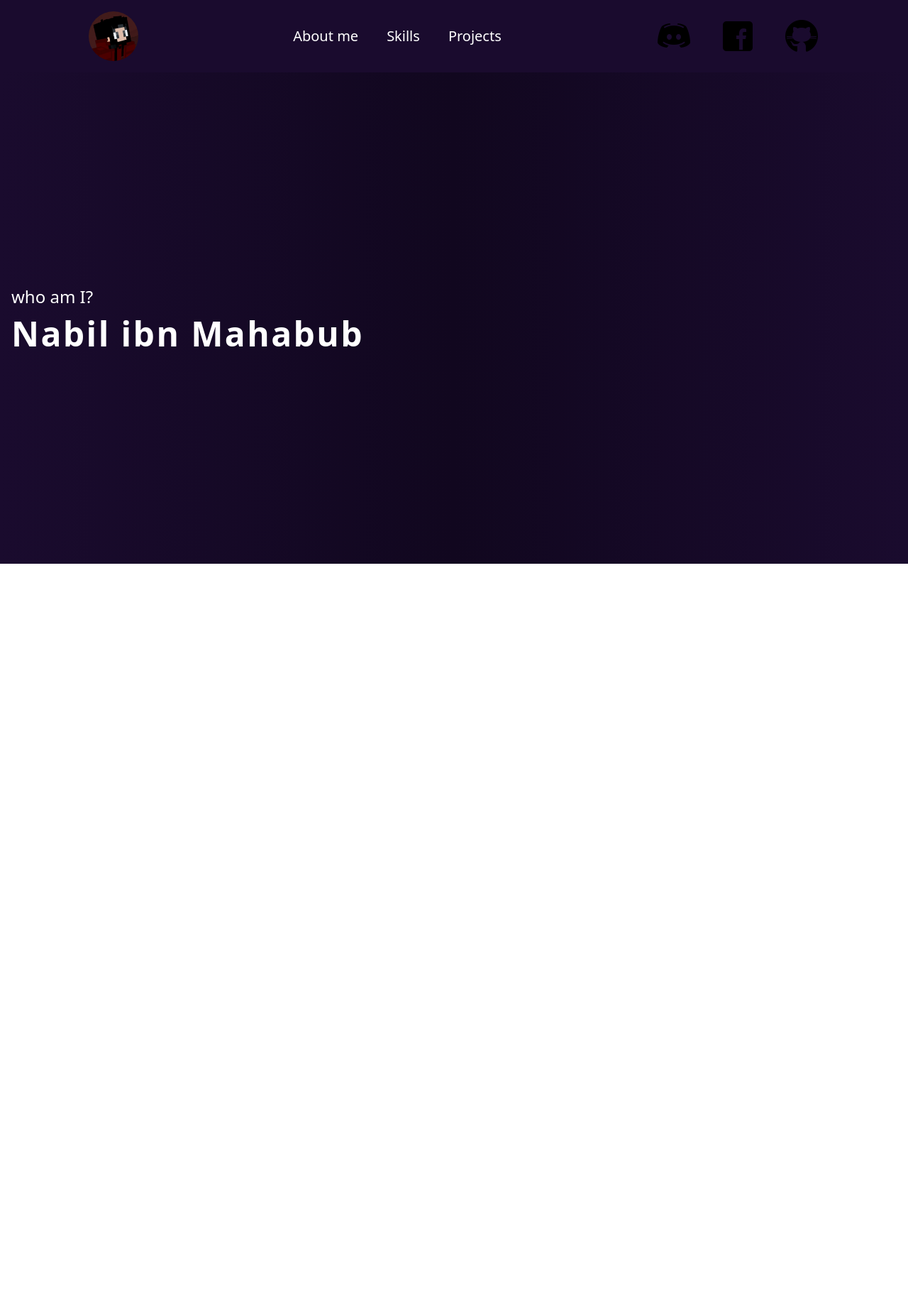
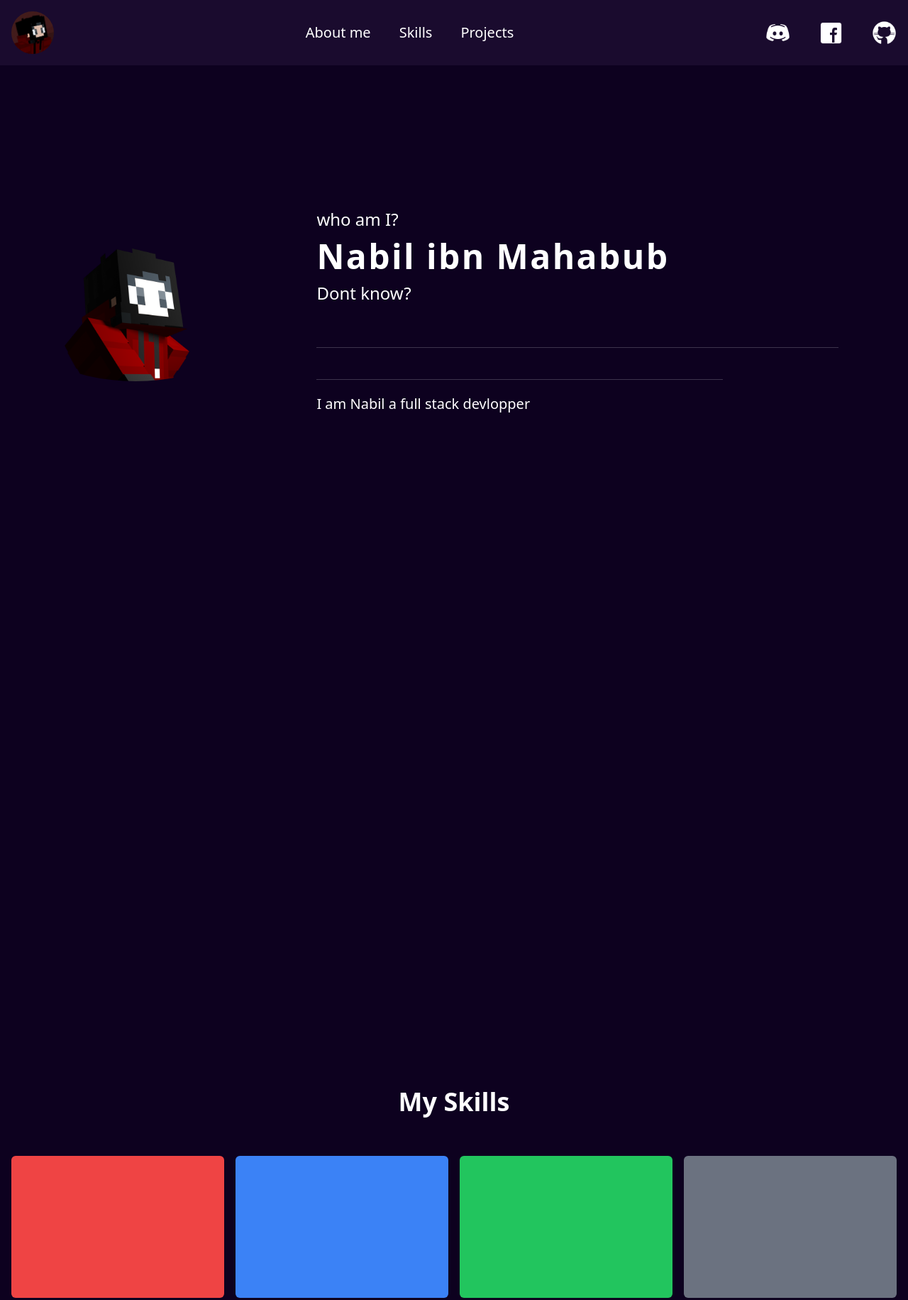
Before and after one commit to NabilibnMahabub/project-1, a website: page index.html in a window 1280 px wide. Shown: the top 1831 px of the page at 71% size. Before the commit the page ends 800 px from the top, so only its background shows below. Drawn offline with Linux system fonts and the light colour scheme.

Commit message:
new file:   assets/Unreal_Nabil_Image.png 	modified:   index.html 	modified:   src/output.css

```diff
--- a/index.html
+++ b/index.html
@@ -1,5 +1,6 @@
 <!DOCTYPE html>
 <html lang="en">
+
 <head>
   <meta charset="UTF-8" />
   <meta name="viewport" content="width=device-width, initial-scale=1.0" />
@@ -10,17 +11,11 @@
 
 <body>
   <div id="root">
-      <div class="bg-gradient-to-r from-[#1A0B2E] via-[#11071F] to-[#1A0B2E]">
+    <div class="bg-[#0d011f]">
       <div class="bg-[#1a0b2e] py-4 px-4 text-white">
-          <div
-            class="max-w-[1366px] mx-auto md:flex justify-around items-center"
-          >
+        <div class="max-w-[1366px] mx-auto md:flex justify-between items-center">
           <div class="lg:block">
-              <img
-                class="max-w-[70px] rounded-[35px]"
-                src="assets/pfp.png"
-                alt
-              />
+            <img class="max-w-[60px] rounded-[30px]" src="assets/pfp.png" alt />
           </div>
           <div class="md:flex">
             <ul class="flex gap-6 md:gap-10 text-lg md:text-xl">
@@ -35,40 +30,81 @@
               </li>
             </ul>
           </div>
-            <div class="md:flex justify-between space-x-10">
+          <div class="md:flex justify-between space-x-10 invert">
             <div class="flex">
-                <a href="https://discord.com" target="_blank">
-                  <img class="max-w-[50px]" src="/assets/discord.png" alt />
+              <a href="https://dsc.gg/fake-devs" target="_blank">
+                <img class="max-w-[35px]" src="/assets/discord.png" alt />
               </a>
             </div>
             <div class="flex">
-                <a href="https://www.facebook.com/" target="_blank">
-                  <img class="max-w-[50px]" src="/assets/facebook.png" alt />
+              <a href="https://www.facebook.com/Unreal.Nabil.77" target="_blank">
+                <img class="max-w-[35px]" src="/assets/facebook.png" alt />
               </a>
             </div>
             <div class="flex">
               <a href="https://github.com/NabilibnMahabub" target="_blank">
-                  <img class="max-w-[50px]" src="/assets/github.png" alt />
+                <img class="max-w-[35px]" src="/assets/github.png" alt />
               </a>
             </div>
           </div>
         </div>
       </div>
       <div
-          class="md:h-[calc(100vh-108px)] px-4 my-20 md:my-0 max-h-[calc(980px-108px)] max-w-[1366px] mx-auto text-white"
-        >
-          <div
-            class="flex flex-col md:flex-row h-full text-white items-center gap-10 md:gap-0"
-          >
-            <div class="md:w-[100%] group text-white space-y-3">
+        class="md:h-[calc(100vh-108px)] px-4 my-20 md:my-0 max-h-[calc(980px-108px)] max-w-[1366px] mx-auto text-white">
+        <div class="flex flex-col md:flex-row h-full text-white items-center gap-10 md:gap-0 space-x-20">
+          <div class="md:w-[30%]">
+            <img class="rounded-[50%]" src="assets/Unreal_Nabil_Image.png" alt />
+          </div>
+          <div class="md:w-[70%] group text-white space-y-3 flex-col">
             <h3 class="text-base lg:text-2xl">who am I?</h3>
-              <h1
-                class="text-3xl lg:text-5xl tracking-wider font-black text-gradient-animation"
-              >
+            <h1 class="text-3xl lg:text-5xl tracking-wider font-black text-gradient-animation">
               Nabil ibn Mahabub
             </h1>
+            <h2 class="gap-y-5 text-2xl">Dont know?</h2>
+            <div class="flex flex-col gap-y-5">
+              <p class="border-b md:block border-white/20 py-6 w-[90%]"></p>
+              <p class="border-b md:block border-white/20 pb-6 w-[70%]"></p>
+              <p class="md:block text-xl">I am Nabil a full stack devlopper</p>
             </div>
           </div>
+
+        </div>
+      </div>
+      <div id="aboutme">
+        <div
+          class="md:h-[calc(100vh-108px)] px-4 my-20 md:my-0 max-h-[calc(980px-108px)] max-w-[1366px] mx-auto text-white space-y-10">
+
+        </div>
+      </div>
+      <div id="skills">
+        <div
+          class="md:h-[calc(100vh-108px)] px-4 my-20 md:my-0 max-h-[calc(980px-108px)] max-w-[1366px] mx-auto text-white space-y-10">
+          <div class="space-y-20">
+            <h1 class="text-white relative text-2xl md:text-4xl my-10 font-bold text-center py-4">
+              <span>
+                <span>My</span>
+                Skills
+              </span>
+            </h1>
+          </div>
+          <div class="md:flex justify-between ">
+            <div class="w-[300px] h-[200px] bg-red-500 rounded-md"></div>
+            <div class="w-[300px] h-[200px] bg-blue-500 rounded-md"></div>
+            <div class="w-[300px] h-[200px] bg-green-500 rounded-md"></div>
+            <div class="w-[300px] h-[200px] bg-gray-500 rounded-md"></div>
+          </div>
+          <div class="md:flex justify-between ">
+            <div class="w-[300px] h-[200px] bg-red-500 rounded-md"></div>
+            <div class="w-[300px] h-[200px] bg-blue-500 rounded-md"></div>
+            <div class="w-[300px] h-[200px] bg-green-500 rounded-md"></div>
+            <div class="w-[300px] h-[200px] bg-gray-500 rounded-md"></div>
+          </div>
+        </div>
+      </div>
+      <div id="projects">
+        <div
+          class="md:h-[calc(100vh-108px)] px-4 my-20 md:my-0 max-h-[calc(980px-108px)] max-w-[1366px] mx-auto text-white space-y-10">
+
         </div>
       </div>
     </div>
```
Also changed, not shown: assets/Unreal_Nabil_Image.png (added), src/output.css. Lines whose indentation alone changed are shown as unchanged.
